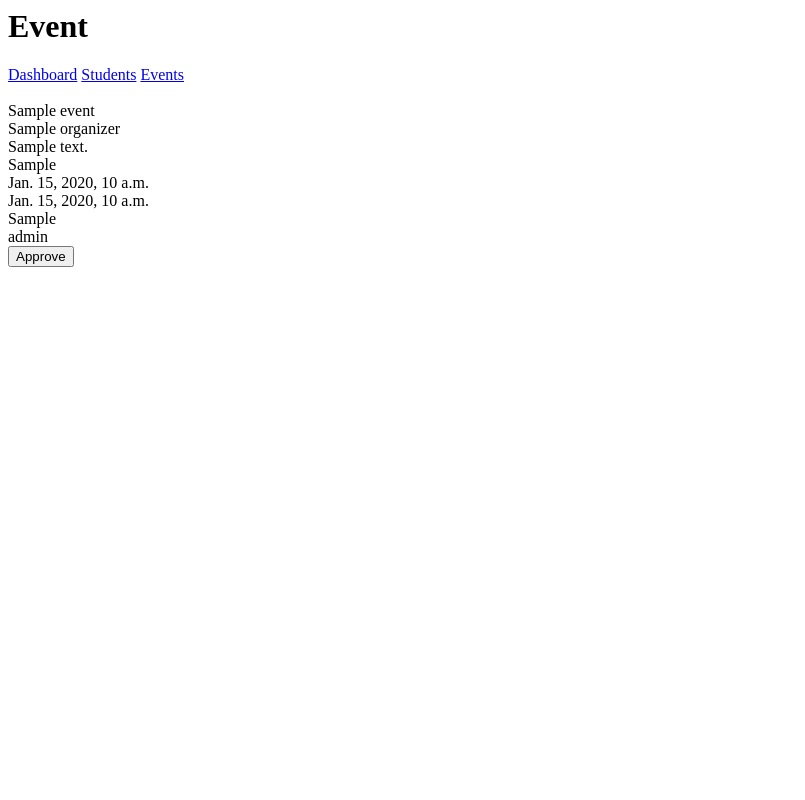
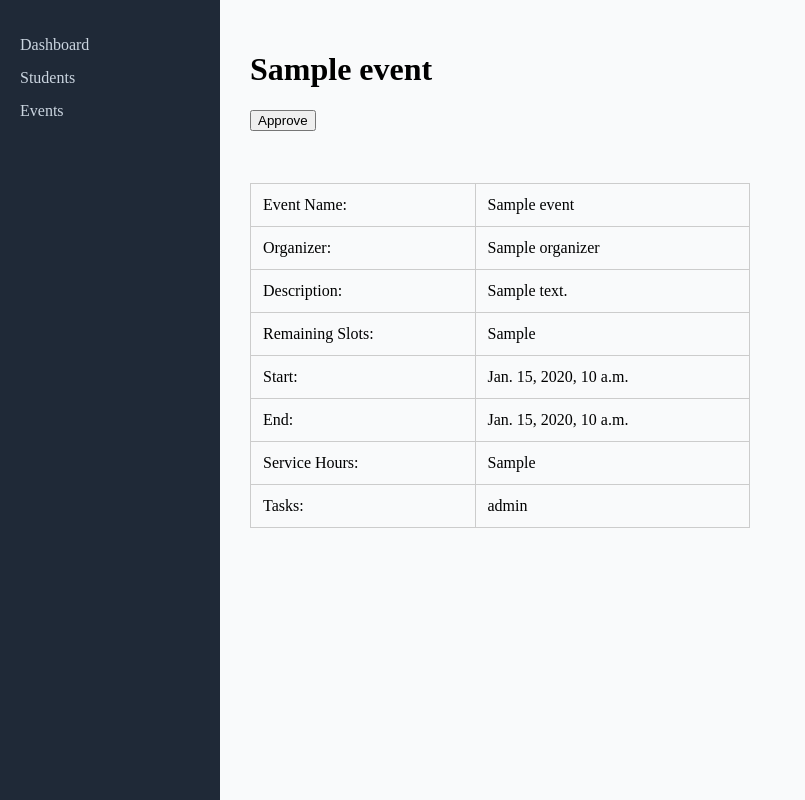
Before and after one commit to lmmtolin/004_itmgt25_project, a Django app: template servicehourstracker/core/templates/core/oaa_events_detail.html in a window 1280 px wide. Shown: the whole page, without its empty margins (0-805 px from the left). Run offline with Django 5.2, Linux system fonts and the light colour scheme; the template is opened without the code that fills it: most values are stand-ins (such as "Sample title", 1, 10 or a date in 2020).

Commit message:
updated oaa_events_detail

```diff
--- a/servicehourstracker/core/templates/core/oaa_events_detail.html
+++ b/servicehourstracker/core/templates/core/oaa_events_detail.html
@@ -1,19 +1,86 @@
-<h1>Event</h1>
-<a href="/oaa_dashboard">Dashboard</a>
-<a href="/oaa_students">Students</a>
-<a href="/oaa_events">Events</a>
-<br/>
-<br/>
+<style>
+  table {
+    width: 50%;
+    border-collapse: collapse;
+  }
+
+  th,
+  td {
+    padding: 12px; /* 👈 Increase this value for more space */
+    border: 1px solid #ccc; /* Optional: adds borders */
+    text-align: left;
+  }
+
+  th {
+    background-color: #f4f4f4;
+  }
+
+  body {
+  margin: 0;
+  font-family: Karla;
+  display: flex;
+}
+
+/* Sidebar styling */
+.sidebar {
+  width: 220px;
+  height: 100vh;
+  background-color: #1f2937;
+  color: #fff;
+  padding: 20px;
+  box-sizing: border-box;
+  position: fixed;
+}
+
+.sidebar h2 {
+  margin-top: 0;
+  font-size: 24px;
+  margin-bottom: 20px;
+}
+
+.sidebar ul {
+  list-style-type: none;
+  padding: 0;
+}
+
+.sidebar ul li {
+  margin: 15px 0;
+}
+
+.sidebar ul li a {
+  color: #cbd5e0;
+  text-decoration: none;
+  font-size: 16px;
+  display: block;
+  transition: 0.3s;
+}
+
+.sidebar ul li a:hover {
+  color: #fff;
+}
+
+.main-content {
+  margin-left: 220px;
+  padding: 30px;
+  flex-grow: 1;
+  background-color: #f9fafb;
+  height: 100vh;
+  box-sizing: border-box;
+  overflow-y: scroll;
+}
+</style>
+<div class="sidebar">
+    <ul>
+        <li><a href="/oaa_dashboard">Dashboard</a></li>
+        <li><a href="/oaa_students">Students</a></li>
+        <li><a href="/oaa_events">Events</a></li>
+    </ul>
+</div>
+
+<div class="main-content">
+<h1>{{ event.name }}</h1>
 <div>
 {% if event %}
-<div>{{ event.name }}</div>
-<div>{{ event.organizer.name }}</div>
-<div>{{ event.desciption }}</div>
-<div>{{ event.remaining_slots }}</div>
-<div>{{ event.start_datetime }}</div>
-<div>{{ event.end_datetime }}</div>
-<div>{{ event.service_hours }}</div>
-<div>{{ event.role_description }}</div>
 {% if event.approved %}
 <div>Event Approved</div>
 {% else %}
@@ -24,3 +91,40 @@
 </form>
 <br/>
 {% endif %} {% endif %}
+<br>
+<table>
+  <tr>
+    <td>Event Name: </td>
+    <td>{{ event.name }}</td>
+  </tr>
+  <tr>
+    <td>Organizer: </td>
+    <td>{{ event.organizer.name }}</td>
+  </tr>
+  <tr>
+    <td>Description: </td>
+    <td>{{ event.desciption }}</td>
+  </tr>
+  <tr>
+    <td>Remaining Slots: </td>
+    <td>{{ event.remaining_slots }}</td>
+  </tr>
+  <tr>
+    <td>Start: </td>
+    <td>{{ event.start_datetime }}</td>
+  </tr>
+  <tr>
+    <td>End: </td>
+    <td>{{ event.end_datetime }}</td>
+  </tr>
+  <tr>
+    <td>Service Hours: </td>
+    <td>{{ event.service_hours }}</td>
+  </tr>
+  <tr>
+    <td>Tasks: </td>
+    <td>{{ event.role_description }}</td>
+  </tr>
+</table>
+
+</div>
```
